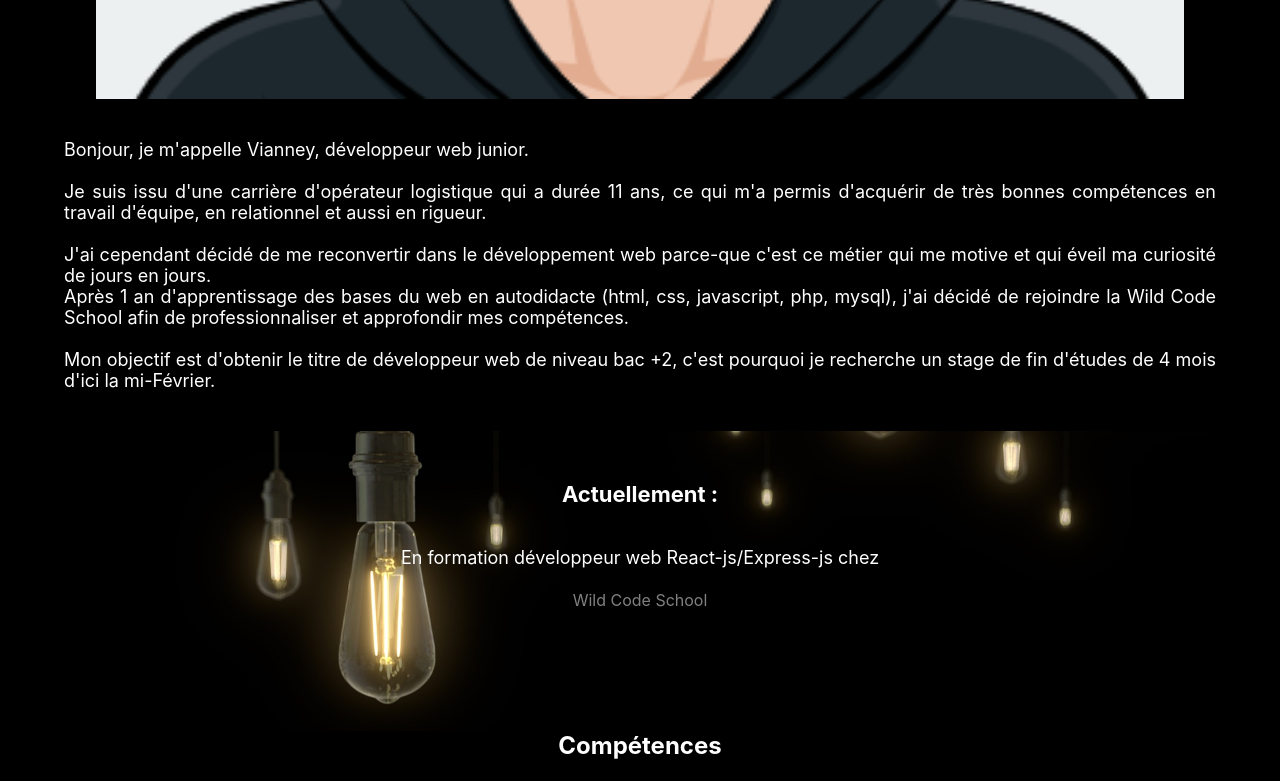
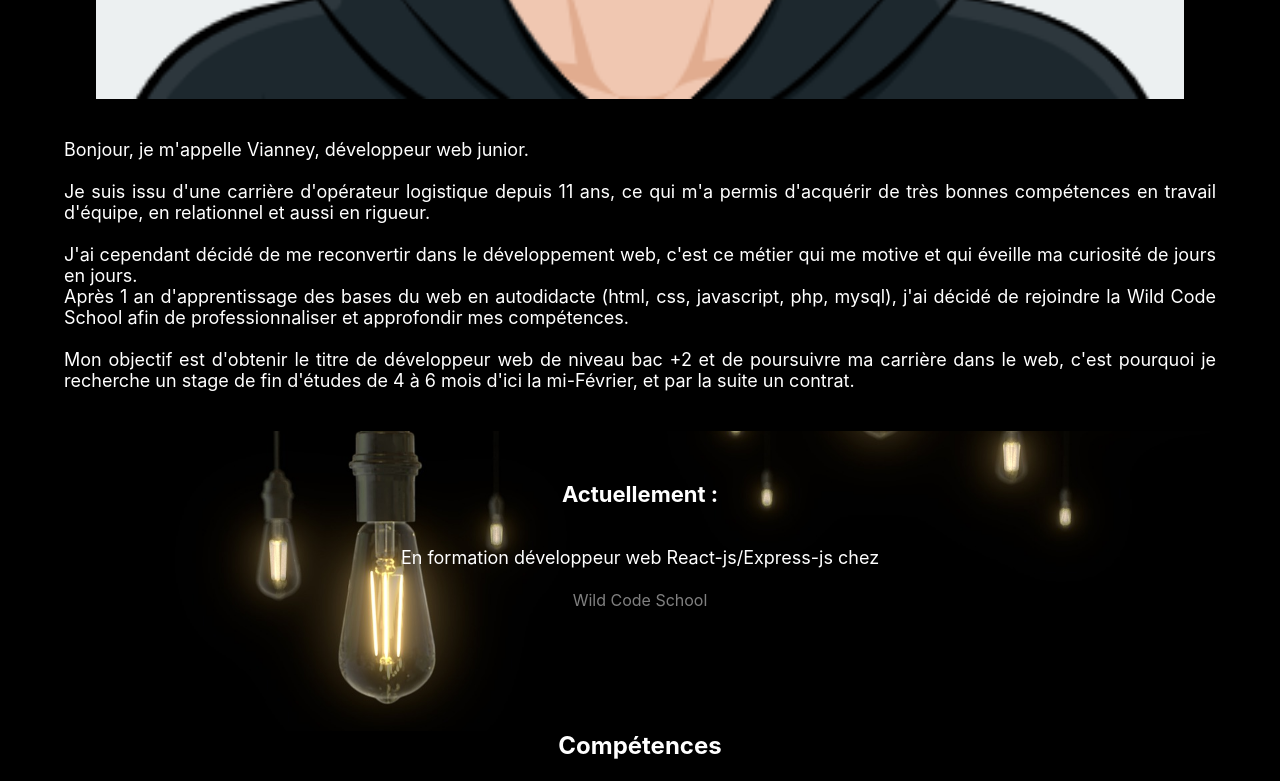
Before and after one commit to Vianney-Gln/porte-folio, a React (Create React App) app: page / in a window 1280 px wide. Shown: the part 1420-2201 px from the top of the page. Built offline with nearby package versions, Linux system fonts and the light colour scheme.

Commit message:
correctif orthographe

```diff
--- a/src/components/a-propos.jsx
+++ b/src/components/a-propos.jsx
@@ -6,7 +6,7 @@ import avatar from "../images/avatar-vianney-400.png";
 const Apropos = () => {
   return (
     <div className="apropos" id="a-propos">
-      <p class="qui-suis-je">QUI SUIS - JE ?</p>
+      <p class="qui-suis-je">Contactez moi!</p>
       <div className="container-avatar">
         <img src={avatar} alt="avatar-vianney" />
       </div>
@@ -14,20 +14,21 @@ const Apropos = () => {
         <p>
           Bonjour, je m'appelle Vianney, développeur web junior.<br></br>
           <br></br>
-          Je suis issu d'une carrière d'opérateur logistique qui a durée 11 ans,
-          ce qui m'a permis d'acquérir de très bonnes compétences en travail
+          Je suis issu d'une carrière d'opérateur logistique depuis 11 ans, ce
+          qui m'a permis d'acquérir de très bonnes compétences en travail
           d'équipe, en relationnel et aussi en rigueur.<br></br>
           <br></br>
-          J'ai cependant décidé de me reconvertir dans le développement web
-          parce-que c'est ce métier qui me motive et qui éveil ma curiosité de
-          jours en jours.<br></br>
+          J'ai cependant décidé de me reconvertir dans le développement web,
+          c'est ce métier qui me motive et qui éveille ma curiosité de jours en
+          jours.<br></br>
           Après 1 an d'apprentissage des bases du web en autodidacte (html, css,
           javascript, php, mysql), j'ai décidé de rejoindre la Wild Code School
           afin de professionnaliser et approfondir mes compétences.<br></br>
           <br></br>
           Mon objectif est d'obtenir le titre de développeur web de niveau bac
-          +2, c'est pourquoi je recherche un stage de fin d'études de 4 mois
-          d'ici la mi-Février.
+          +2 et de poursuivre ma carrière dans le web, c'est pourquoi je
+          recherche un stage de fin d'études de 4 à 6 mois d'ici la mi-Février,
+          et par la suite un contrat.
         </p>
       </div>
     </div>
--- a/src/components/contact.jsx
+++ b/src/components/contact.jsx
@@ -6,7 +6,10 @@ const Contact = () => {
   return (
     <div className="contact">
       <h2>Contactez moi</h2>
-      <p>N'hésitez pas à me contacter, je vous répondrais dès que possible</p>
+      <p>
+        N'hésitez pas à me contacter, je me ferais un plaisir d'échanger avec
+        vous
+      </p>
       <form>
         <label for="name">
           <input type="text" placeholder="votre nom" id="name" name="name" />
--- a/src/components/porte-folio.jsx
+++ b/src/components/porte-folio.jsx
@@ -14,7 +14,7 @@ const PorteFolio = () => {
       <p>
         Vous trouverez ci dessous les projets réalisés pendant la formation.
         <br></br>2 projets fictifs ont déjà été effectués, un troisième est en
-        cours et sera réalisé pour un vrai client!
+        cours et sera réalisé pour un vrai client !
       </p>
       <div className="slide-container">
         <Slide>
--- a/src/data/projets.jsx
+++ b/src/data/projets.jsx
@@ -8,7 +8,7 @@ const projets = [
     lien: "https://guilhemcv.github.io/panam-web/",
     image: imagePanamWeb,
     description:
-      "Panam-Web: Un projet qui avait pour but, outre le fait de mettre en avant la fameuse ville de Paris, de travailler en équipe de 4 avec les méthodes agiles et l'outil github.Les technologies utilisées étaient html/css/javascript.",
+      "Panam-Web: Un projet qui avait pour but, outre le fait de mettre en avant la fameuse ville de Paris, de travailler en équipe de 4 avec les méthodes agiles et l'outil github. Les technologies utilisées étaient html/css/javascript.",
   },
   {
     id: 2,
@@ -16,7 +16,7 @@ const projets = [
     lien: "https://focus-wcs.netlify.app/",
     image: imageFocus,
     description:
-      "Focus: Un projet bien plus technique mettant en pratique toutes les notions vues depuis le début de la formation en React.Pour ce projet il nous a fallu aussi mener à bien des recherches sur des notions non vues en formation.Technologies utilisées: React, API REST, FireBase(pour le back), Sass.",
+      "Focus: Un projet bien plus technique mettant en pratique toutes les notions vues depuis le début de la formation en React. Pour ce projet il nous a fallu aussi mener à bien des recherches sur des notions non vues en formation. Technologies utilisées: React, API REST, FireBase(pour le back), Sass.",
   },
 ];
 
```
